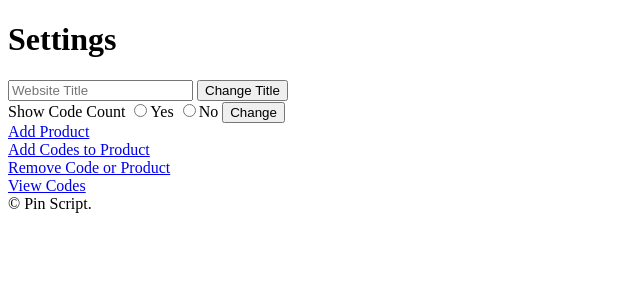
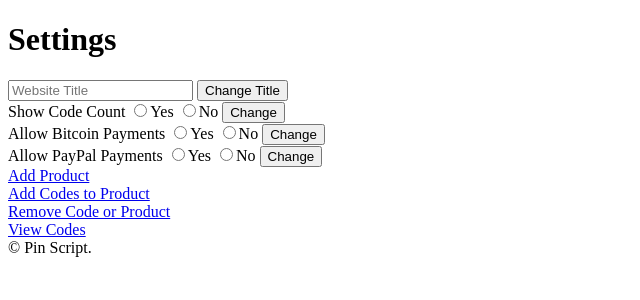
Before and after one commit to renandj55/PinScript-NoOOP, a PHP site: page /admin.php in a window 1280 px wide. Shown: the part 116-416 px from the top of the page, without its empty margins (0-640 px from the left). Run offline with PHP 8.4, Linux system fonts and the light colour scheme; tables that the repository leaves empty or names only in its code hold one stand-in row (values such as "Sample post"); some libraries are stand-ins or nearby versions.

Commit message:
pick which payment options are accepted in admin panel

```diff
--- a/admin.php
+++ b/admin.php
@@ -9,16 +9,38 @@ $products = getProducts();
 <h1>Settings</h1>
 
 <?php
+
+if(isset($_SESSION['admin']['message'])) {
+	echo '<div class="success">' . $_SESSION['admin']['message'] . '</div>';
+	unset($_SESSION['admin']['message']);
+}
+
 if(isset($_POST['title'])) {
 	$xml_file->website_title = $_POST['title'];
 	$xml_file->asXML($main_directory . '/settings.xml');
 	$_SESSION['admin']['message'] = 'Changed website title to: ' . $_POST['title'];
+	header('Location: admin.php');
 }
 
 if(isset($_POST['show'])) {
 	$xml_file->code_count = $_POST['show'];
 	$xml_file->asXML($main_directory . '/settings.xml');
 	$_SESSION['admin']['message'] = 'Changed code count to: ' . $_POST['show'];
+	header('Location: admin.php');
+}
+
+if(isset($_POST['btc_allow'])) {
+	$xml_file->btc_allow = $_POST['btc_allow'];
+	$xml_file->asXML($main_directory . '/settings.xml');
+	$_SESSION['admin']['message'] = 'Bitcoins are allowed: ' . $_POST['btc_allow'];
+	header('Location: admin.php');
+}
+
+if(isset($_POST['pp_allow'])) {
+	$xml_file->pp_allow = $_POST['pp_allow'];
+	$xml_file->asXML($main_directory . '/settings.xml');
+	$_SESSION['admin']['message'] = 'PayPal is allowed: ' . $_POST['pp_allow'];
+	header('Location: admin.php');
 }
 
 ?>
@@ -35,10 +57,24 @@ if(isset($_POST['show'])) {
 	<button type="submit">Change</button>
 </form>
 
+<form action="" method="POST">
+	<label>Allow Bitcoin Payments</label>
+	<input type="radio" name="btc_allow" value="yes" />Yes
+	<input type="radio" name="btc_allow" value="no" />No
+	<button type="submit">Change</button>
+</form>
+
+<form action="" method="POST">
+	<label>Allow PayPal Payments</label>
+	<input type="radio" name="pp_allow" value="yes" />Yes
+	<input type="radio" name="pp_allow" value="no" />No
+	<button type="submit">Change</button>
+</form>
 <?php
 
 if (isset($_SESSION['add_product']['error'])) {
 	echo $_SESSION['add_product']['error'];
+	unset($_SESSION['add_product']['error']);
 }
 ?>
 <a href="#addProduct" id="addProductDisplay">Add Product</a><br />
@@ -53,12 +89,6 @@ if (isset($_SESSION['add_product']['error'])) {
 <a href="#importList" id="importListDisplay">Add Codes to Product</a><br />
 
 <form enctype="multipart/form-data" action="import.php" method="POST" id="importListForm">
-	<?php
-	if(isset($_SESSION['admin']['message'])) {
-		echo $_SESSION['admin']['message'];
-		unset($_SESSION['admin']['message']);
-	}
-	?>
 	<p>If single code is entered, list will be ignored.</p>
 	<select name="product">
 		<?php
@@ -77,12 +107,6 @@ if(!empty($products)):
 ?>
 <a href="#removeCode" id="removeCodeDisplay">Remove Code or Product</a><br />
 <form action="remove.php" method="POST" id="removeCodeForm">
-	<?php
-	if(isset($_SESSION['remove']['message'])) {
-		echo $_SESSION['remove']['message'];
-		unset($_SESSION['remove']);
-	}
-	?>
 	<p>If no code is provided, the product will be removed. Otherwise the code of product picked will be removed.</p>
 	<select name="product">
 		<?php
@@ -107,6 +131,7 @@ if(!empty($products)):
 	</select>
 	<button type="submit">Go</button>
 </form>
+
 <?php
 endif;
 ?>
--- a/delete.php
+++ b/delete.php
@@ -9,6 +9,6 @@ if(!empty($_POST['codes'])) {
 	}
 }
 
-header('admin.php');
+header('Location: admin.php');
 
 ?>
--- a/inc/config.inc.php
+++ b/inc/config.inc.php
@@ -10,6 +10,8 @@ $xml_file = simplexml_load_file($main_directory . '/settings.xml');
 
 $website_title = $xml_file->website_title;
 $code_count = $xml_file->code_count;
+$btc_allow = $xml_file->btc_allow;
+$pp_allow = $xml_file->pp_allow;
 
 function getProducts() {
 	global $db;
--- a/remove.php
+++ b/remove.php
@@ -5,7 +5,7 @@ require('inc/config.inc.php');
 if(!empty($_POST['code'])) {
 	$stmt = $db->prepare("DELETE FROM `code` WHERE `product_id` = :id AND `code_content` = :code");
 	$stmt->execute(array(':id' => $_POST['product'], ':code' => $_POST['code']));
-	$_SESSION['remove']['message'] = $stmt->rowCount() . ' code(s) were removed.';
+	$_SESSION['admin']['message'] = $stmt->rowCount() . ' code(s) were removed.';
 } else {
 	$stmt = $db->prepare("DELETE FROM `product` WHERE `product_id` = :id");
 	$stmt->execute(array(':id' => $_POST['product']));
@@ -13,7 +13,7 @@ if(!empty($_POST['code'])) {
 	$stmz = $db->prepare("DELETE FROM `code` WHERE `product_id` = :id");
 	$stmz->execute(array(':id' => $_POST['product']));
 
-	$_SESSION['remove']['message'] = $stmt->rowCount() . ' product was removed and ' . $stmz->rowCount() . ' code(s) were removed.';
+	$_SESSION['admin']['message'] = $stmt->rowCount() . ' product was removed and ' . $stmz->rowCount() . ' code(s) were removed.';
 }
 
 header('Location: admin.php');
--- a/settings.xml
+++ b/settings.xml
@@ -2,4 +2,6 @@
 <settings>
 	<website_title>Pin Script</website_title>
 	<code_count>yes</code_count>
+	<btc_allow>no</btc_allow>
+	<pp_allow>yes</pp_allow>
 </settings>
```
Also changed, not shown: index.php (+8 -0 lines).
